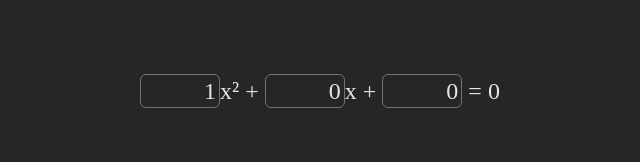
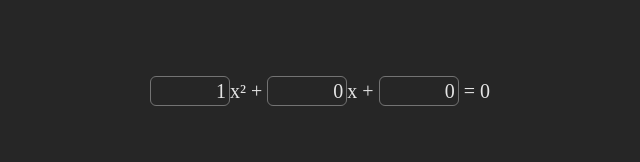
Before and after one commit to kagesakura/quad-equ, a Svelte app: page / in a window 1280 px wide. Shown: the part 311-473 px from the top of the page, without its empty margins (320-960 px from the left). Built offline with nearby package versions, Linux system fonts and the light colour scheme; a web font is replaced by a local one.

Commit message:
Change font size

```diff
--- a/src/App.svelte
+++ b/src/App.svelte
@@ -28,7 +28,7 @@
 
 <main class="grid h-svh place-items-center bg-neutral-800 p-[3em_0] text-neutral-200">
   <h1 class="p-1 text-3xl font-bold">Quadratic Equation Solver</h1>
-  <div class="p-1 font-[KaTeX-Main] text-2xl">
+  <div class="p-1 font-[KaTeX-Main] text-xl">
     <input
       bind:value={quadCoef}
       maxlength="6"
```
